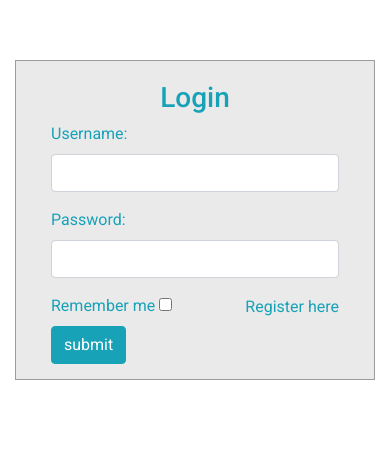
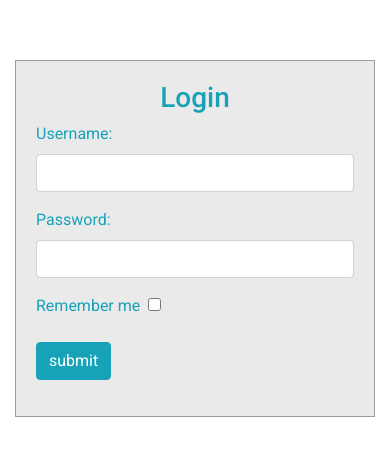
Before and after one commit to dinhhung09138/internal-application, an Angular app in the folder FrontEnd/internal-app/: page /login in a window 390 px wide. Shown: the part 150-606 px from the top of the page. Built offline with nearby package versions, Linux system fonts and the light colour scheme.

Commit message:
Update responsive form

```diff
--- a/FrontEnd/internal-app/src/app/modules/login/login.component.css
+++ b/FrontEnd/internal-app/src/app/modules/login/login.component.css
@@ -7,7 +7,6 @@ body {
 #login .container #login-row #login-column #login-box {
   margin-top: 120px;
   max-width: 600px;
-  height: 320px;
   border: 1px solid #9C9C9C;
   background-color: #EAEAEA;
 }
--- a/FrontEnd/internal-app/src/app/modules/login/login.component.html
+++ b/FrontEnd/internal-app/src/app/modules/login/login.component.html
@@ -6,20 +6,21 @@
               <div id="login-box" class="col-md-12">
                   <form id="login-form" class="form" action="" method="post">
                       <h3 class="text-center text-info">Login</h3>
-                      <div class="form-group">
+                      <div class="row form-group">
                           <label for="username" class="text-info">Username:</label><br>
                           <input type="text" name="username" id="username" class="form-control">
                       </div>
-                      <div class="form-group">
+                      <div class="row form-group">
                           <label for="password" class="text-info">Password:</label><br>
                           <input type="text" name="password" id="password" class="form-control">
                       </div>
-                      <div class="form-group">
-                          <label for="remember-me" class="text-info"><span>Remember me</span> <span><input id="remember-me" name="remember-me" type="checkbox"></span></label><br>
+                      <div class="row form-group">
+                          <label for="remember-me" class="text-info">
+                            <span>Remember me</span>
+                            <span><input id="remember-me" name="remember-me" type="checkbox"></span></label>
+                      </div>
+                      <div class="row form-group">
                           <input type="submit" name="submit" class="btn btn-info btn-md" value="submit">
-                      </div>
-                      <div id="register-link" class="text-right">
-                          <a href="#" class="text-info">Register here</a>
                       </div>
                   </form>
               </div>
```
